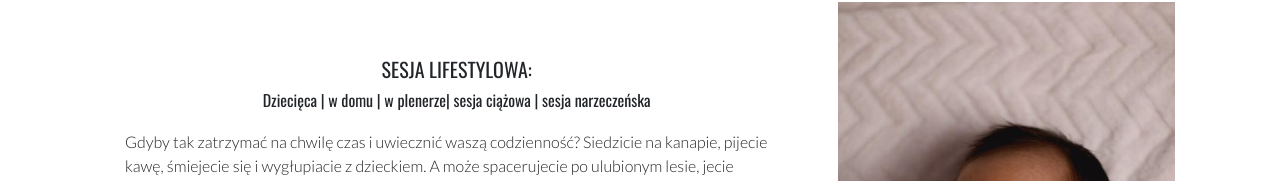
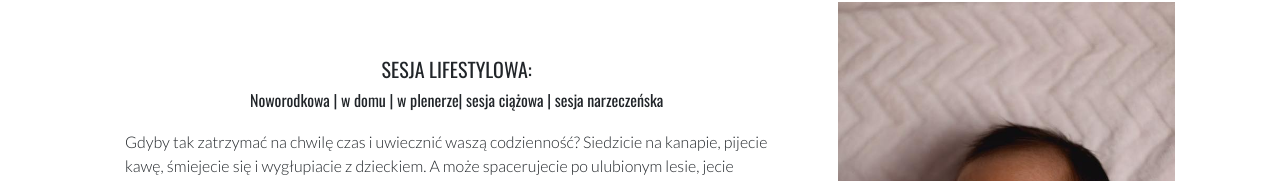
Before and after one commit to MarcinMatejko/foto, an Angular app: page /offer in a window 1280 px wide. Shown: the part 173-354 px from the top of the page. Built offline with nearby package versions, Linux system fonts and the light colour scheme.

Commit message:
zmiana favicona

```diff
--- a/src/app/components/offer/offer.component.html
+++ b/src/app/components/offer/offer.component.html
@@ -6,7 +6,7 @@
   <div class="row">
     <div class="col-lg-8 col-md-6 align-self-center">
       <h5 class="card-subtitle pb-3 text-center">SESJA LIFESTYLOWA:</h5>
-      <h6 class="card-subtitle text-center">Dziecięca | w domu | w plenerze| sesja ciążowa | sesja narzeczeńska</h6>
+      <h6 class="card-subtitle text-center">Noworodkowa | w domu | w plenerze| sesja ciążowa | sesja narzeczeńska</h6>
       <div class="card-body">
         <p>Gdyby tak zatrzymać na chwilę czas i uwiecznić waszą codzienność? Siedzicie na kanapie, pijecie
           kawę, śmiejecie się i wygłupiacie z dzieckiem. A może spacerujecie po ulubionym lesie, jecie przekąski
--- a/src/index.html
+++ b/src/index.html
@@ -2,7 +2,7 @@
 <html lang="en">
 <head>
   <meta charset="utf-8">
-  <title>Foto</title>
+  <title>Fotografia Aleksandra Matejko</title>
   <base href="/">
 
   <meta name="viewport" content="width=device-width, initial-scale=1">
```
Also changed, not shown: 1 other file (tests, documents, lock files or other folders).
